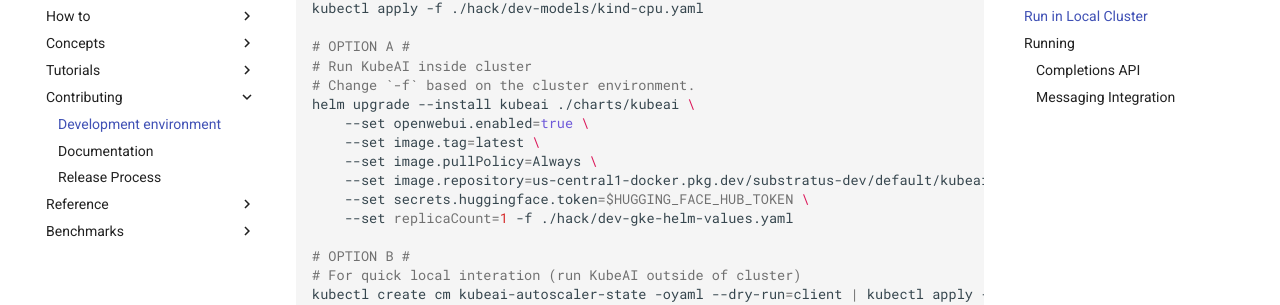
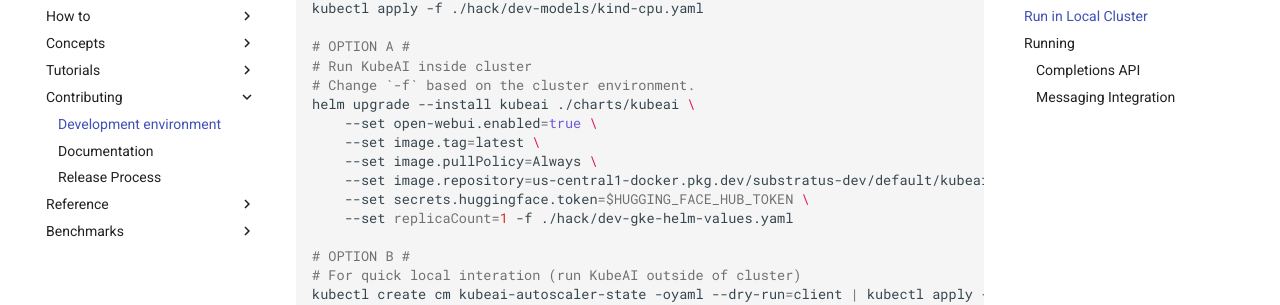
Before and after one commit to substratusai/kubeai, an MkDocs documentation site: the page built from docs/contributing/development-environment.md, in a window 1280 px wide and 900 px high, scrolled down 710 px. Shown: the part 146-451 px from the top of the window. Built offline with MkDocs 1.6.1 and Material for MkDocs 9.7.7, drawn with Linux system fonts in a browser that asks for light colours; comment, search, counter and statistics services are not loaded.

Commit message:
fix other places

```diff
--- a/docs/contributing/development-environment.md
+++ b/docs/contributing/development-environment.md
@@ -37,7 +37,7 @@
 # Run KubeAI inside cluster
 # Change `-f` based on the cluster environment.
 helm upgrade --install kubeai ./charts/kubeai \
-    --set openwebui.enabled=true \
+    --set open-webui.enabled=true \
     --set image.tag=latest \
     --set image.pullPolicy=Always \
     --set image.repository=us-central1-docker.pkg.dev/substratus-dev/default/kubeai \
```
Also changed, not shown: docs/tutorials/private-deep-chat.md (+1 -1 lines).
